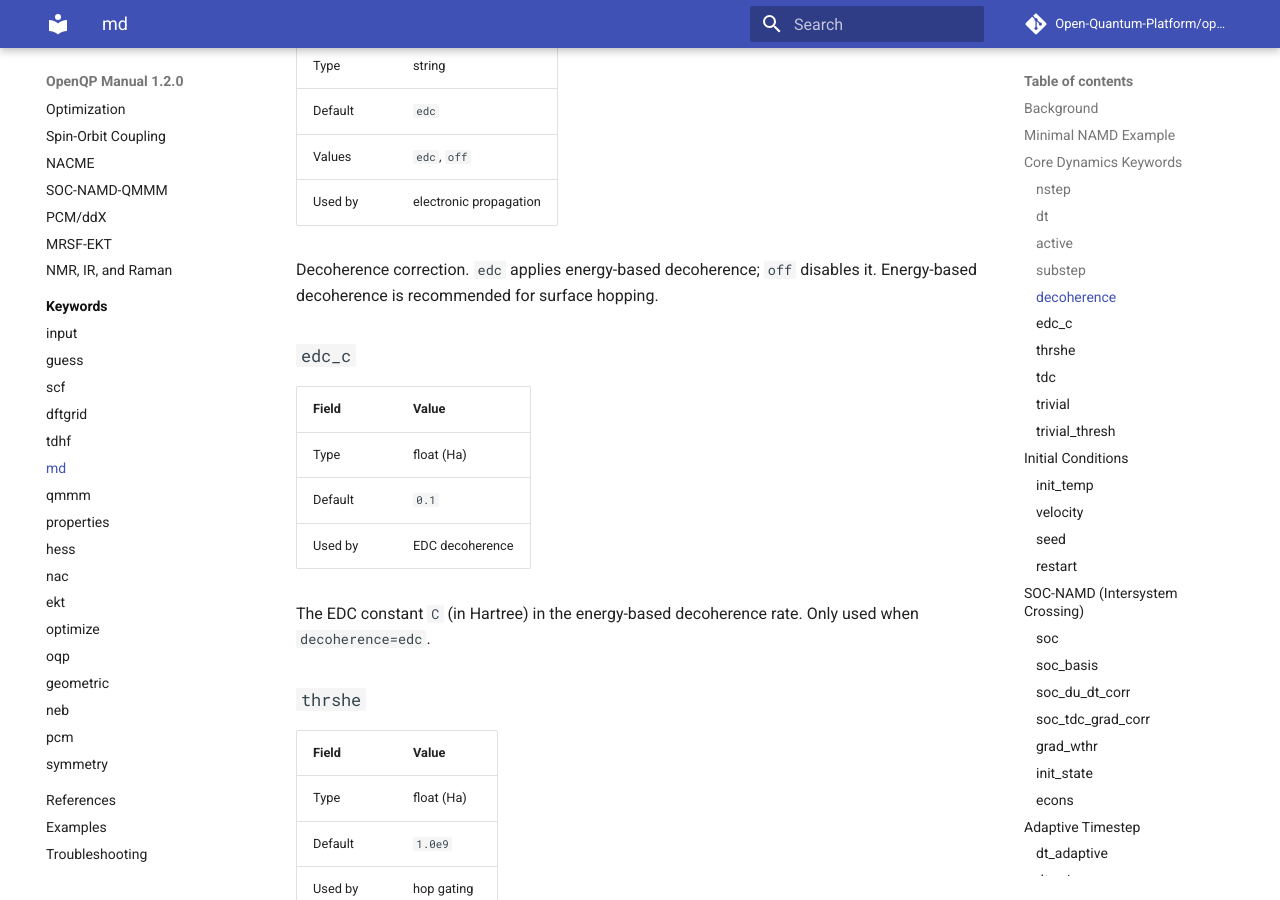
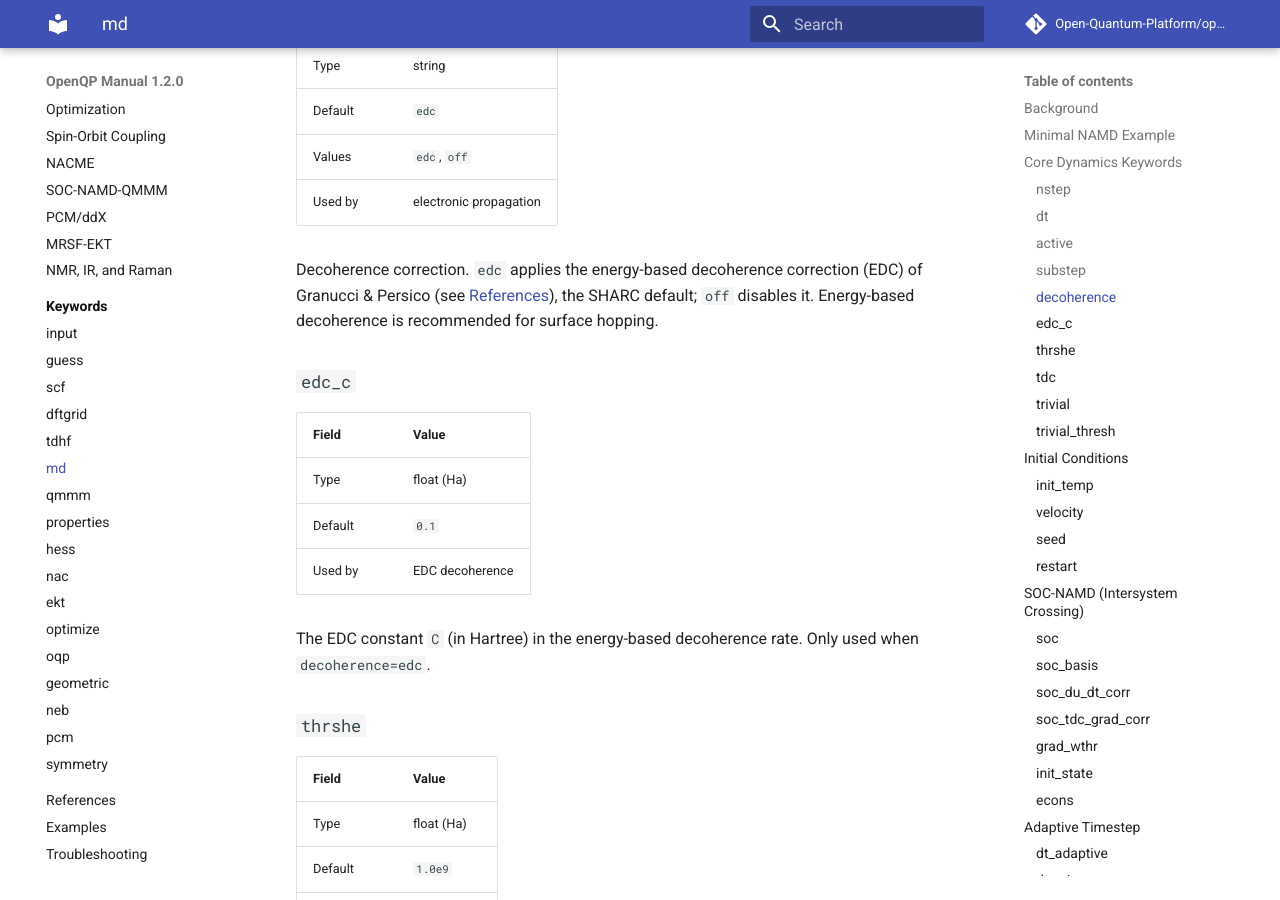
Before and after one commit to Open-Quantum-Platform/openqp-docs, an MkDocs documentation site: the page built from docs/keywords/md.md, in a window 1280 px wide and 900 px high, scrolled down 2725 px. Built offline with MkDocs 1.6.1 and Material for MkDocs 9.7.7, drawn with Linux system fonts in a browser that asks for light colours; comment, search, counter and statistics services are not loaded.

Commit message:
docs(references): cite Granucci & Persico 2007 for the EDC scheme
The [md] decoherence=edc default implements the energy-based decoherence
correction from Granucci & Persico, J. Chem. Phys. 126, 134114 (2007) ("Critical
appraisal of the fewest switches algorithm for surface hopping"). Add that paper
to the Nonadiabatic Dynamics references (the 2010 companion paper was the only
Granucci-Persico entry) and link it from the [md] decoherence keyword.

Co-Authored-By: Claude Fable 5 <noreply@anthropic.com>

```diff
--- a/docs/keywords/md.md
+++ b/docs/keywords/md.md
@@ -109,8 +109,10 @@ Number of electronic sub-steps integrated per nuclear step.
 | Values | `edc`, `off` |
 | Used by | electronic propagation |
 
-Decoherence correction. `edc` applies energy-based decoherence; `off` disables
-it. Energy-based decoherence is recommended for surface hopping.
+Decoherence correction. `edc` applies the energy-based decoherence correction
+(EDC) of Granucci & Persico (see
+[References](../references.md#nonadiabatic-dynamics)), the SHARC default; `off`
+disables it. Energy-based decoherence is recommended for surface hopping.
 
 ### `edc_c`
 
```
Also changed, not shown: docs/references.md (+4 -0 lines).
